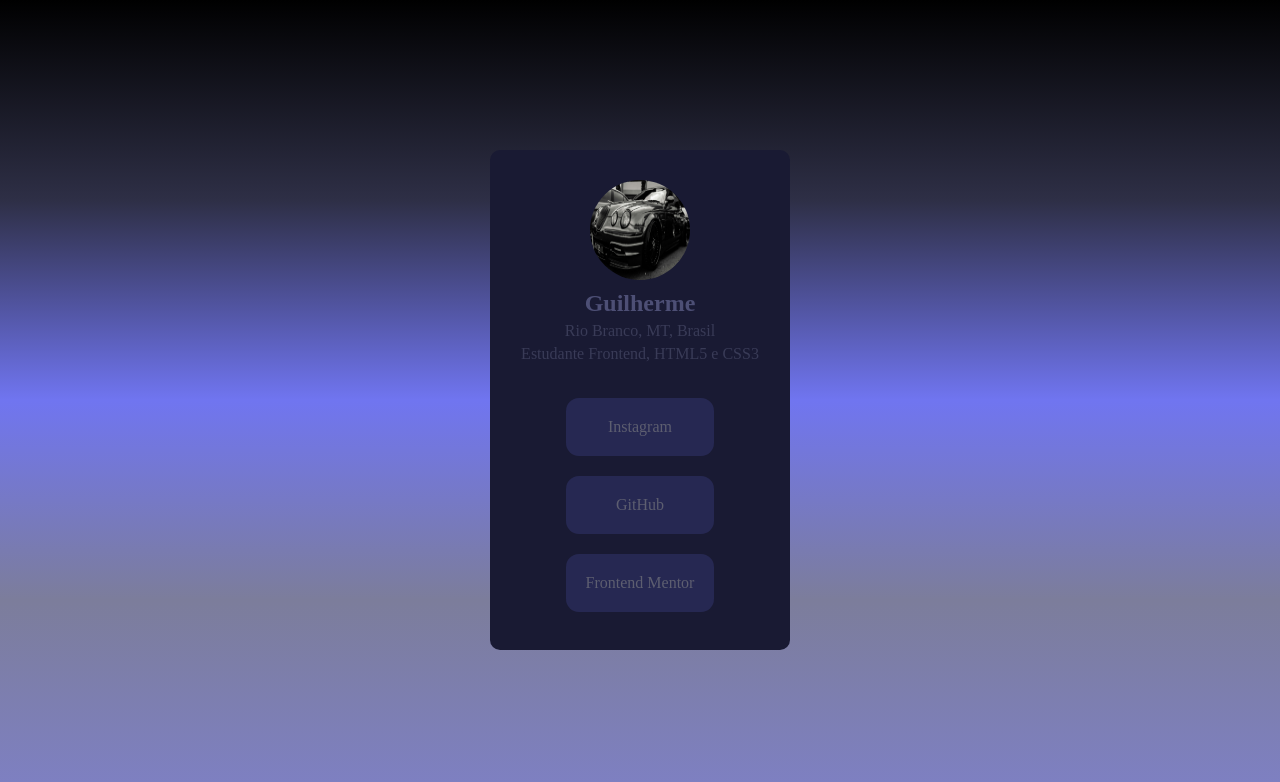
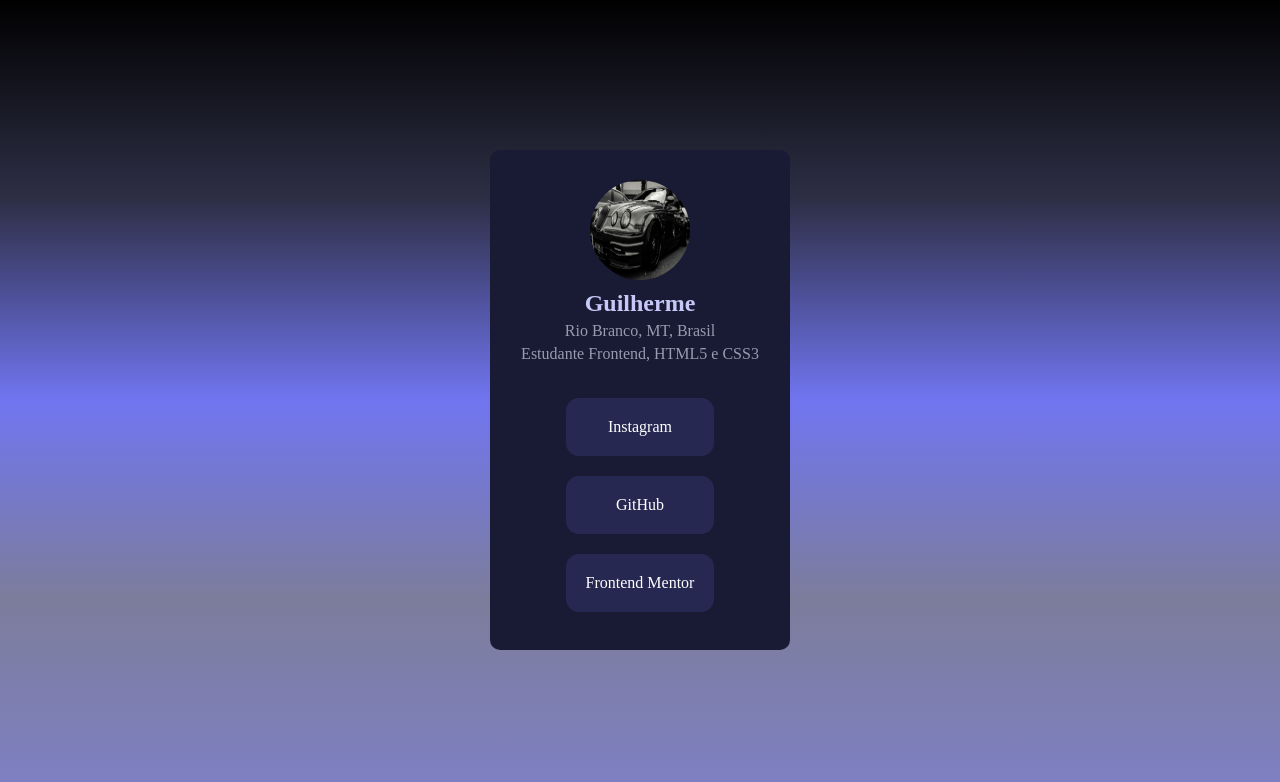
Before and after one commit to Gui-coder-alpha/Desafios, a plain HTML site: page social-links-profile-main/index.html in a window 1280 px wide. Drawn offline with Linux system fonts and the light colour scheme.

Commit message:
Correção de design

```diff
--- a/social-links-profile-main/style.css
+++ b/social-links-profile-main/style.css
@@ -5,7 +5,7 @@
 
 a {
     text-decoration: none;
-    color: #5D5E70;
+    color: #ffffff;
 }
 
 a:hover {
@@ -45,11 +45,11 @@ img {
 
 h2 {
     margin-top: 10px;
-    color: #4d4f75;
+    color: #c6c8f7;
 }
 
 p {
-    color: #393b57;
+    color: #9a9bb1;
     margin-top: 5px;
 }
 
```
